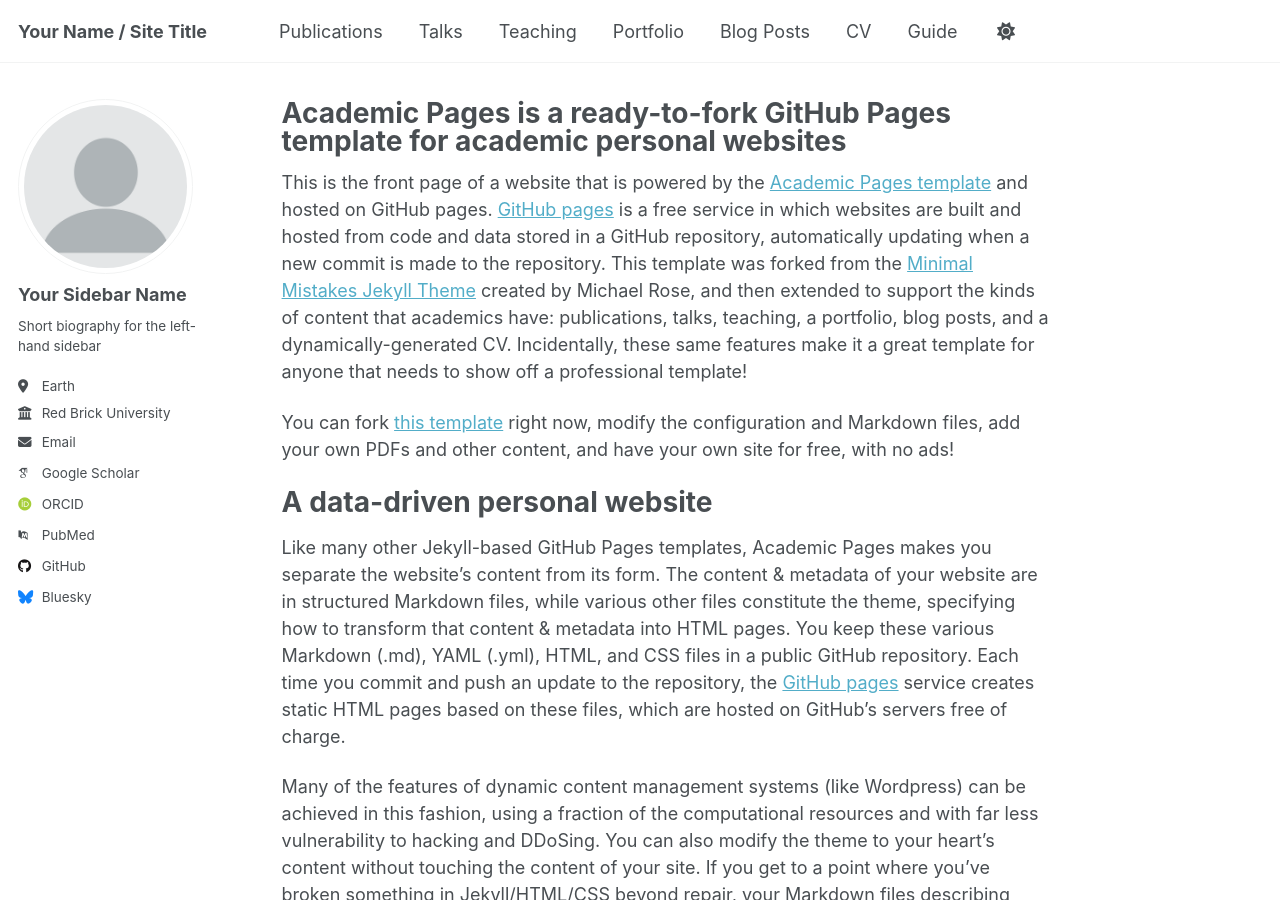
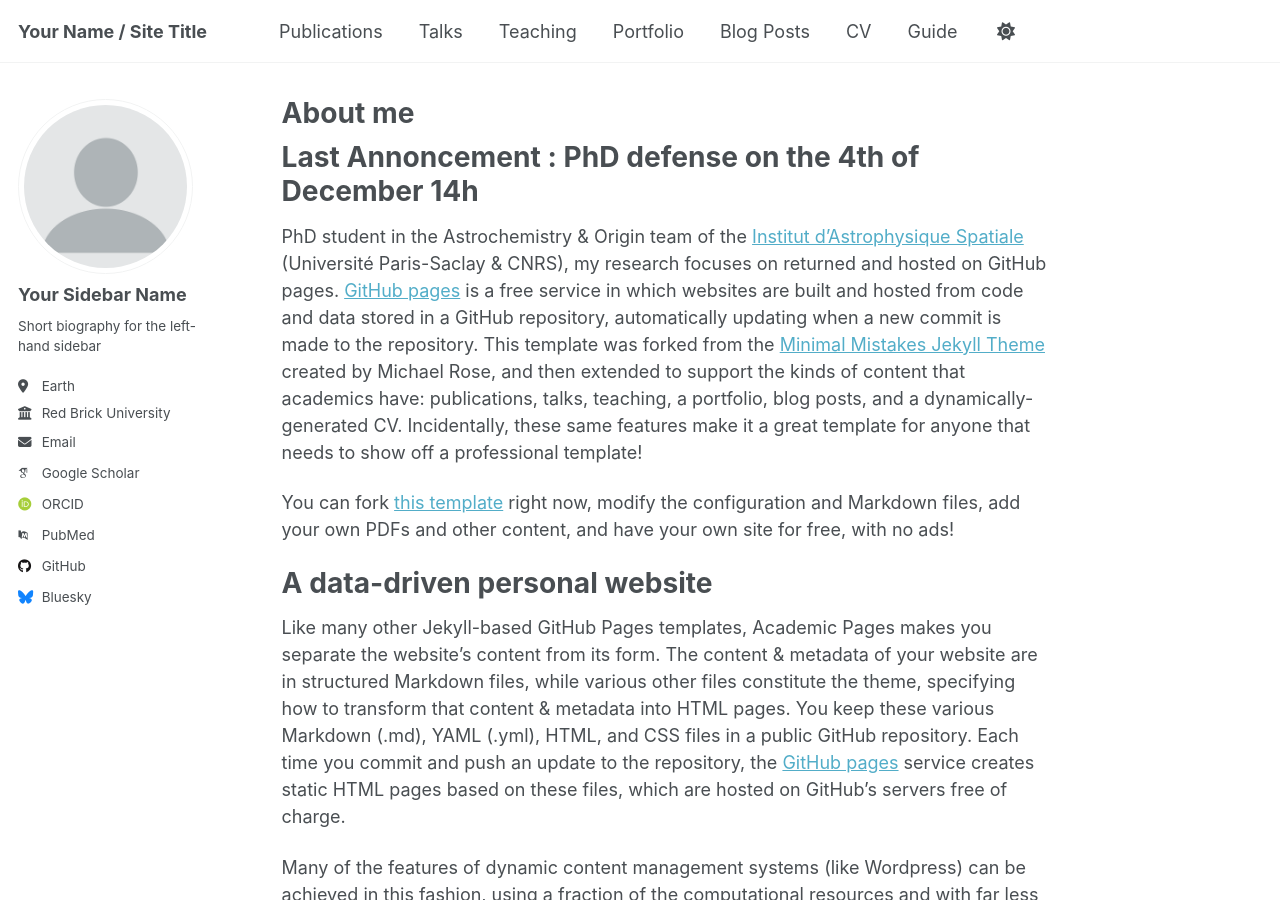
Before and after one commit to LenaJosse/LenaJosse.github.io, a Jekyll site: the page built from _pages/about.md, in a window 1280 px wide and 900 px high. Built offline with Jekyll 4.4.1, drawn with Linux system fonts in a browser that asks for light colours; some web fonts are replaced; a script that is not in the unit is left out.

Commit message:
Update about.md

```diff
--- a/_pages/about.md
+++ b/_pages/about.md
@@ -1,13 +1,14 @@
 ---
 permalink: /
-title: "Academic Pages is a ready-to-fork GitHub Pages template for academic personal websites"
+title: "About me"
 author_profile: true
 redirect_from:
   - /about/
   - /about.html
 ---
-
-This is the front page of a website that is powered by the [Academic Pages template](https://github.com/academicpages/academicpages.github.io) and hosted on GitHub pages. [GitHub pages](https://pages.github.com) is a free service in which websites are built and hosted from code and data stored in a GitHub repository, automatically updating when a new commit is made to the repository. This template was forked from the [Minimal Mistakes Jekyll Theme](https://mmistakes.github.io/minimal-mistakes/) created by Michael Rose, and then extended to support the kinds of content that academics have: publications, talks, teaching, a portfolio, blog posts, and a dynamically-generated CV. Incidentally, these same features make it a great template for anyone that needs to show off a professional template!
+**Last Annoncement :** PhD defense on the 4th of December 14h
+======
+PhD student in the Astrochemistry & Origin team of the [Institut d'Astrophysique Spatiale](https://www.ias.u-psud.fr/) (Université Paris-Saclay & CNRS), my research focuses on returned  and hosted on GitHub pages. [GitHub pages](https://pages.github.com) is a free service in which websites are built and hosted from code and data stored in a GitHub repository, automatically updating when a new commit is made to the repository. This template was forked from the [Minimal Mistakes Jekyll Theme](https://mmistakes.github.io/minimal-mistakes/) created by Michael Rose, and then extended to support the kinds of content that academics have: publications, talks, teaching, a portfolio, blog posts, and a dynamically-generated CV. Incidentally, these same features make it a great template for anyone that needs to show off a professional template!
 
  You can fork [this template](https://github.com/academicpages/academicpages.github.io) right now, modify the configuration and Markdown files, add your own PDFs and other content, and have your own site for free, with no ads!
 
```
